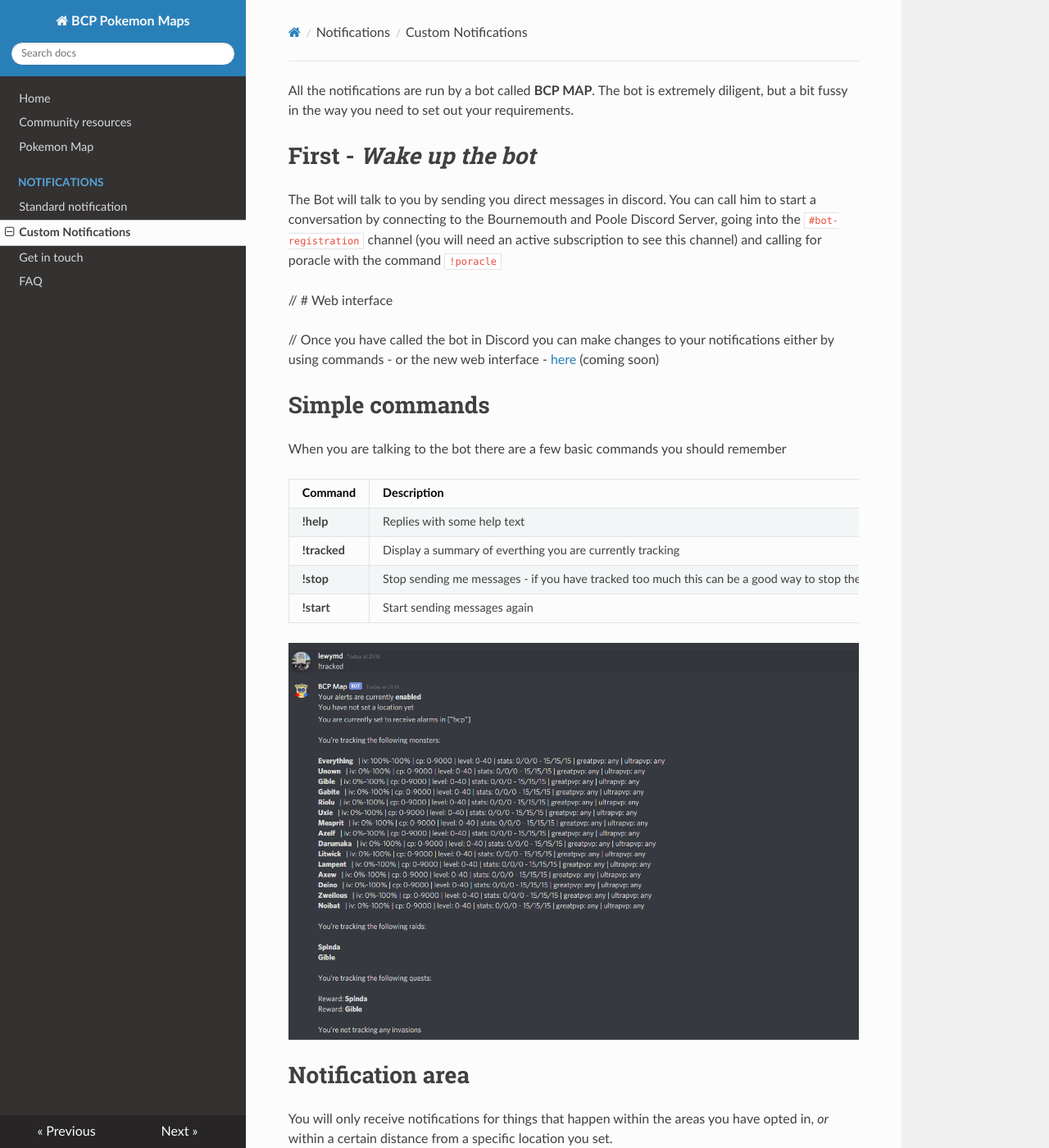
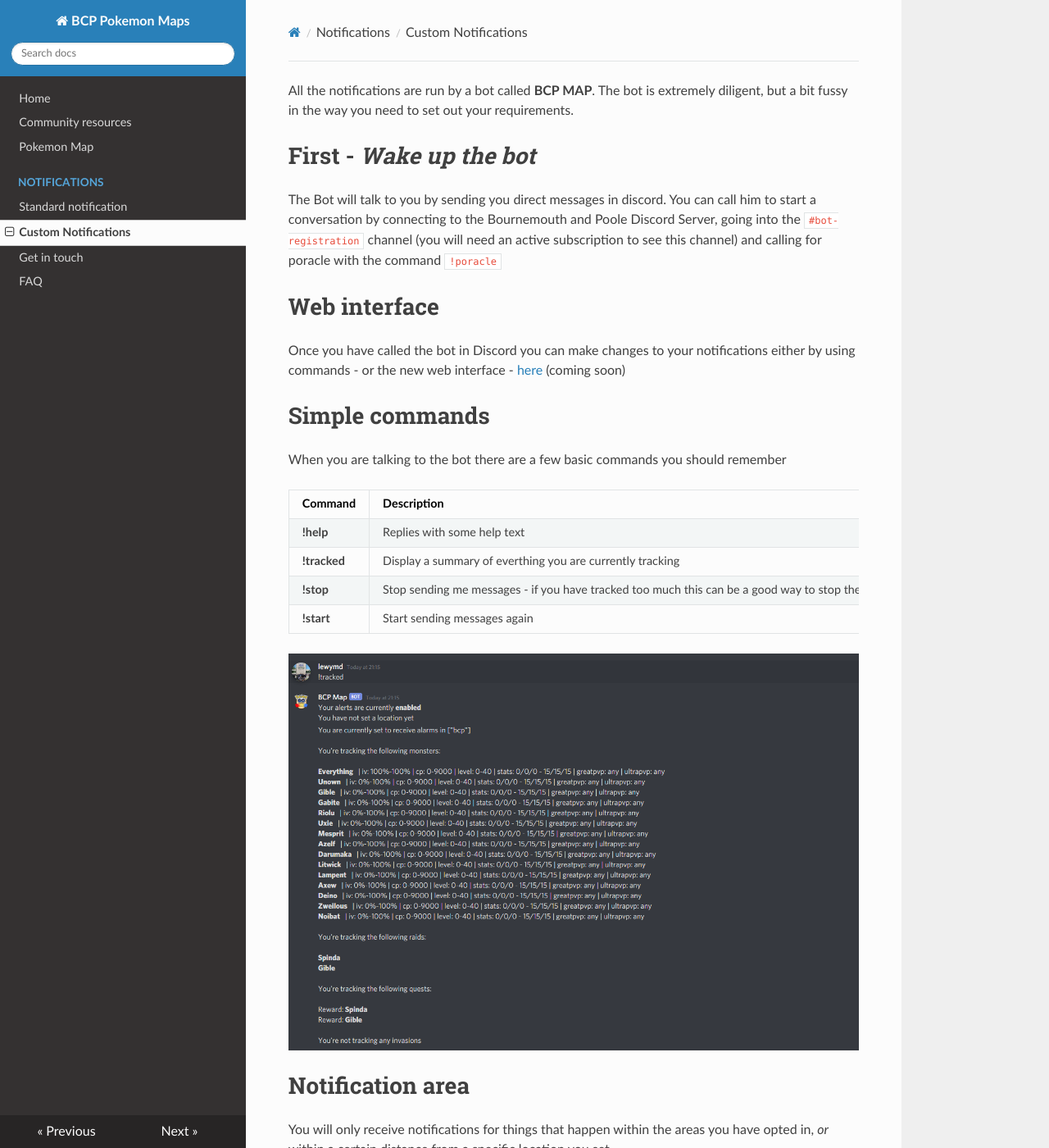
Before and after one commit to lewymd/BCPDocs, an MkDocs documentation site: the page built from docs/custom-notifications.md, in a window 1280 px wide and 1400 px high. Shown: the whole window at 82% size. Built offline with MkDocs 1.6.1, drawn with Linux system fonts in a browser that asks for light colours; nearby versions of some CDN libraries; some of the changed text lies outside the part shown.

```diff
--- a/docs/custom-notifications.md
+++ b/docs/custom-notifications.md
@@ -4,9 +4,9 @@ All the notifications are run by a bot called **BCP MAP**.  The bot is extremely
 
 The Bot will talk to you by sending you direct messages in discord.  You can call him to start a conversation by connecting to the Bournemouth and Poole Discord Server, going into the `#bot-registration` channel (you will need an active subscription to see this channel) and calling for poracle with the command `!poracle`
 
-// # Web interface
+# Web interface
 
-// Once you have called the bot in Discord you can make changes to your notifications either by using commands - or the new web interface - [here](https://bot.pogobournemouth.com) (coming soon)
+Once you have called the bot in Discord you can make changes to your notifications either by using commands - or the new web interface - [here](https://bot.pogobournemouth.com) (coming soon)
 
 # Simple commands
 
```
Also changed, not shown: other parts of docs/custom-notifications.md (+2 -4 lines).
